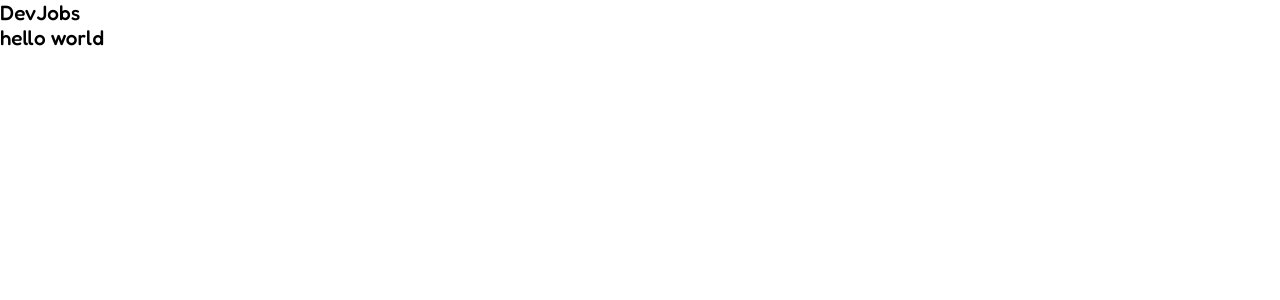
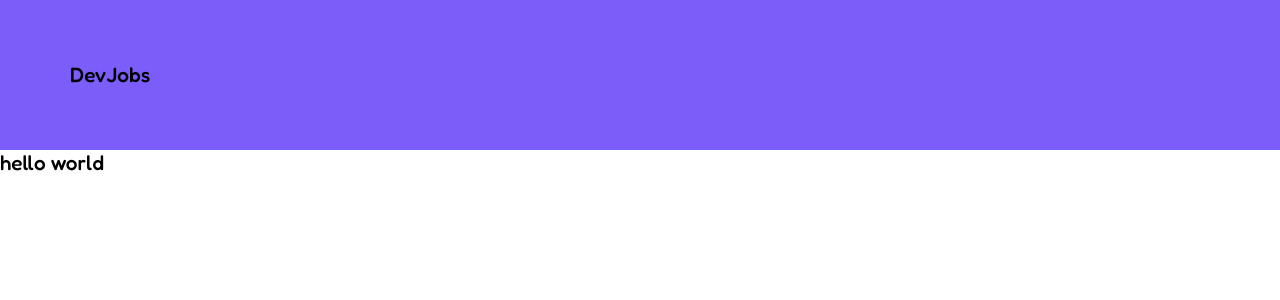
Before and after one commit to JohnOti/DevOps-Job-App, a React (Create React App) app: page / in a window 1280 px wide. Shown: the top 300 px of the page. Built offline with nearby package versions, Linux system fonts and the light colour scheme.

Commit message:
Added styling properties

```diff
--- a/src/index.css
+++ b/src/index.css
@@ -30,6 +30,18 @@ p{
   color:#777;
   font-weight:400;
   font-size:5rem;
+}
 
+.header{
+  width: 100%;
+  height: 150px;
+  line-height: 150px;
+  background: #7c5dfa;
 
 }
+.container{
+  max-width: 1140px;
+  margin-left: 15px;
+  margin-right: 15px;
+  margin: auto;
+}
```
